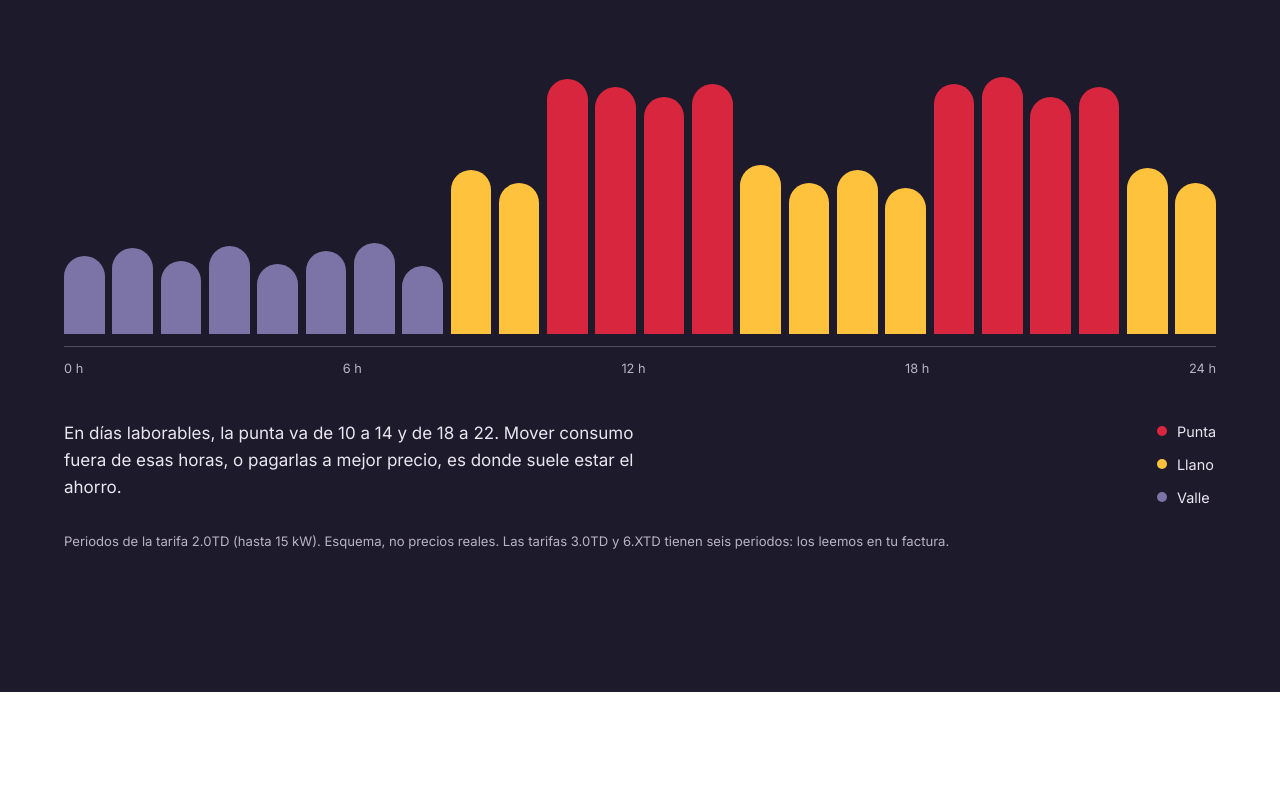
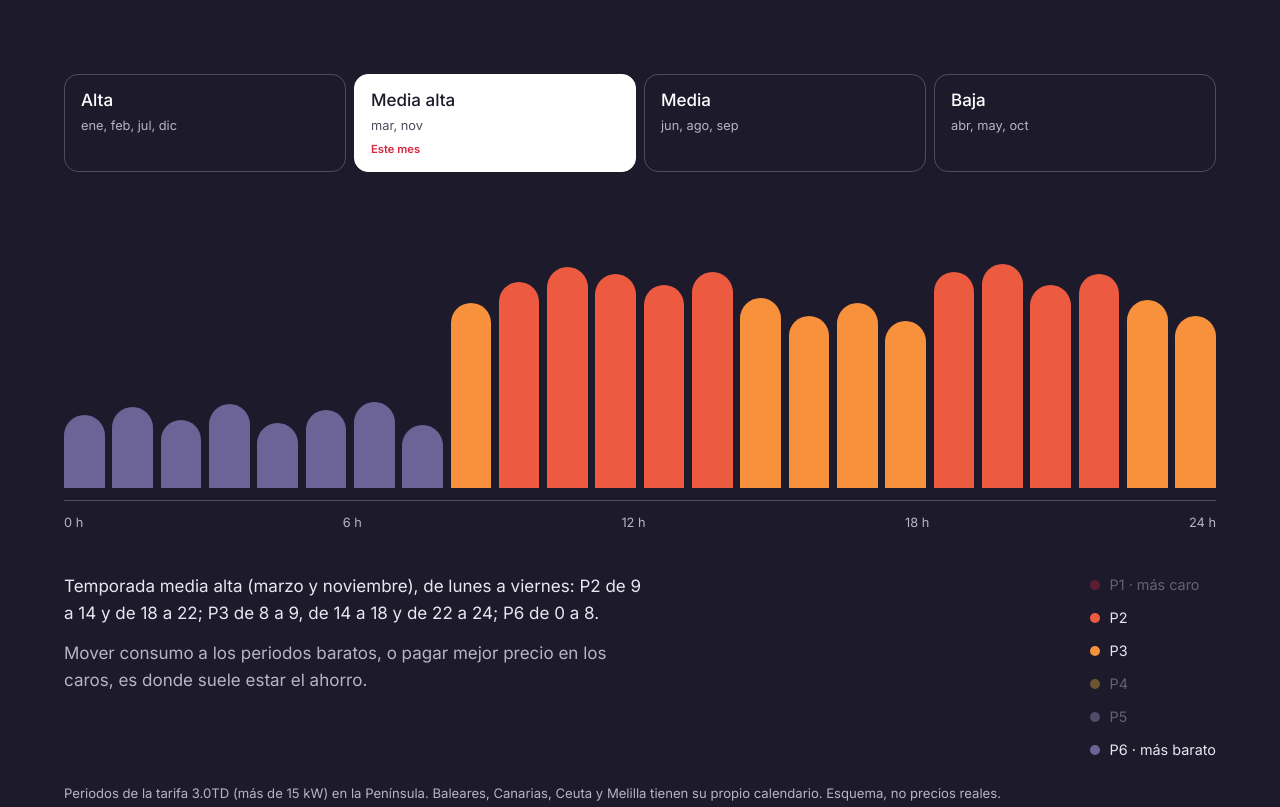
Before and after one commit to ETBENERGIA/web, a plain HTML site: page index.html in a window 1280 px wide. Shown: the part 1954-2761 px from the top of the page. Drawn offline with Linux system fonts and the light colour scheme.

Commit message:
Gráfico de tarifa: 3.0TD con temporadas (Península)
Co-Authored-By: Claude Opus 5.5 <noreply@anthropic.com>
Claude-Session: https://claude.ai/code/session_01Sg7FebjyvGi1TJpHnnfQXb

```diff
--- a/assets/site.css
+++ b/assets/site.css
@@ -13,7 +13,7 @@
 :root{
   --rojo:#D7263D;--rojo-osc:#A91B2E;--sol:#FFC23D;--tinta:#1D1A2B;--noche:#15121F;--arena:#FFF4DC;--papel:#FFFFFF;
   --gris:#4E4A5C;--gris-2:#6A6578;--linea:#E6E1EC;--linea-2:#CFC8D9;--tinta-2:#2A2640;
-  --claro:#E9E6F0;--claro-2:#B9B3C8;--valle:#7C74A6;
+  --claro:#E9E6F0;--claro-2:#B9B3C8;--valle:#7C74A6;--p1:#D7263D;--p2:#EC5B3F;--p3:#F7913C;--p4:#FFC23D;--p5:#B3A6DA;--p6:#6C6497;
   --tit:"Archivo",system-ui,sans-serif;--txt:"Inter",system-ui,-apple-system,"Segoe UI",sans-serif;
   --ancho:1240px;--pad:clamp(20px,5vw,80px);--sec:clamp(88px,11vw,150px)
 }
@@ -167,6 +167,17 @@ button{font:inherit;cursor:pointer}
 .burbuja.ver{opacity:1}
 .tarifa__pie{margin-top:40px;display:flex;flex-wrap:wrap;gap:28px 72px;justify-content:space-between;align-items:flex-start}
 .tarifa__pie p{max-width:34em;color:var(--claro)}
+.tarifa__extra{margin-top:12px;color:var(--claro-2)!important}
+.temporadas{display:grid;grid-template-columns:repeat(4,minmax(0,1fr));gap:8px;margin-bottom:56px}
+.temporadas button{border:1px solid rgba(255,255,255,.22);background:transparent;color:#fff;border-radius:14px;padding:12px 16px;text-align:left;font-weight:500;min-height:44px;display:flex;flex-direction:column;gap:2px;transition:background-color .25s,color .25s,border-color .25s}
+.temporadas button small{font-size:.8rem;font-weight:400;color:var(--claro-2)}
+.temporadas button:hover{border-color:rgba(255,255,255,.6)}
+.temporadas button[aria-pressed="true"]{background:#fff;color:var(--tinta);border-color:#fff}
+.temporadas button[aria-pressed="true"] small{color:var(--gris)}
+.temporadas button.hoy::after{content:"Este mes";font-size:.7rem;color:var(--sol);font-weight:600;margin-top:2px}
+.temporadas button[aria-pressed="true"].hoy::after{color:var(--rojo)}
+@media (max-width:640px){.temporadas{grid-template-columns:repeat(2,minmax(0,1fr))}}
+.leyenda{display:grid;grid-template-columns:repeat(2,auto);gap:10px 28px}
 .leyenda{display:flex;flex-direction:column;gap:10px;font-size:.9rem;color:var(--claro);margin:0;padding:0;list-style:none}
 .leyenda li{display:flex;align-items:center;gap:10px}
 .leyenda i{width:10px;height:10px;border-radius:50%}
--- a/assets/web.js
+++ b/assets/web.js
@@ -72,24 +72,31 @@
     document.querySelectorAll(".aparece").forEach(function (el) { el.classList.add("visto"); });
   }
 
-  /* Periodos de la tarifa 2.0TD por horas (esquema, no precios) */
+  /* Periodos de la tarifa 3.0TD en la Península por horas (esquema, no precios).
+     Laborables: 9-14 y 18-22 (franja cara), 8-9, 14-18 y 22-24 (franja media), 0-8 P6.
+     Fines de semana y festivos nacionales: P6 todo el día. */
   var barras = document.getElementById("barras");
   var burbuja = document.getElementById("burbuja");
   var notaDia = document.getElementById("nota-dia");
   if (barras) {
-    var nombres = { p: "Punta", l: "Llano", v: "Valle" };
-    var colores = { p: "var(--rojo)", l: "var(--sol)", v: "var(--valle)" };
-    var alto = { v: 30, l: 60, p: 94 };
+    var temporadas = {
+      alta: { nombre: "alta", meses: "enero, febrero, julio y diciembre", cara: 1, media: 2 },
+      mediaalta: { nombre: "media alta", meses: "marzo y noviembre", cara: 2, media: 3 },
+      media: { nombre: "media", meses: "junio, agosto y septiembre", cara: 3, media: 4 },
+      baja: { nombre: "baja", meses: "abril, mayo y octubre", cara: 4, media: 5 }
+    };
+    var porMes = ["alta", "alta", "mediaalta", "baja", "baja", "media", "alta", "media", "media", "baja", "mediaalta", "alta"];
+    var alto = { 1: 94, 2: 81, 3: 68, 4: 56, 5: 43, 6: 28 };
     var vaiven = [0, 3, -2, 4, -3, 2, 5, -4, 3, -2, 4, 1, -3, 2, 5, -2, 3, -4, 2, 5, -3, 1, 4, -2];
     var finde = false;
-    var notas = {
-      laborable: "En días laborables, la punta va de 10 a 14 y de 18 a 22. Mover consumo fuera de esas horas, o pagarlas a mejor precio, es donde suele estar el ahorro.",
-      finde: "Sábados, domingos y festivos nacionales, todo el día es valle. Si tu negocio abre en fin de semana, eso cambia qué tarifa te conviene."
-    };
+    var temp = porMes[new Date().getMonth()];
+    var hoy = document.querySelector('[data-temp="' + temp + '"]');
+    if (hoy) hoy.classList.add("hoy");
     function periodo(h) {
-      if (finde || h < 8) return "v";
-      if ((h >= 10 && h < 14) || (h >= 18 && h < 22)) return "p";
-      return "l";
+      var t = temporadas[temp];
+      if (finde || h < 8) return 6;
+      if ((h >= 9 && h < 14) || (h >= 18 && h < 22)) return t.cara;
+      return t.media;
     }
     var celdas = [];
     for (var h = 0; h < 24; h++) {
@@ -102,20 +109,35 @@
       barras.appendChild(b);
       celdas.push(s);
     }
+    var leyenda = document.getElementById("leyenda");
+    if (leyenda) leyenda.innerHTML = [1, 2, 3, 4, 5, 6].map(function (p) {
+      return '<li data-p="' + p + '"><i style="background:var(--p' + p + ')"></i>P' + p + (p === 1 ? " · más caro" : p === 6 ? " · más barato" : "") + "</li>";
+    }).join("");
     function pintar() {
+      var t = temporadas[temp];
+      var usados = {};
       celdas.forEach(function (s, i) {
         var p = periodo(i);
+        usados[p] = true;
         s.style.setProperty("--h", (alto[p] + vaiven[i]) + "%");
-        s.style.setProperty("--c", colores[p]);
+        s.style.setProperty("--c", "var(--p" + p + ")");
         s.parentNode.setAttribute("data-p", p);
       });
-      notaDia.textContent = finde ? notas.finde : notas.laborable;
+      if (leyenda) leyenda.querySelectorAll("li").forEach(function (li) { li.style.opacity = usados[li.getAttribute("data-p")] ? "1" : ".35"; });
+      notaDia.textContent = finde
+        ? "Sábados, domingos y festivos nacionales: P6, el periodo más barato, las 24 horas y en cualquier temporada."
+        : "Temporada " + t.nombre + " (" + t.meses + "), de lunes a viernes: P" + t.cara + " de 9 a 14 y de 18 a 22; P" + t.media + " de 8 a 9, de 14 a 18 y de 22 a 24; P6 de 0 a 8.";
+      document.querySelectorAll("[data-temp]").forEach(function (o) {
+        o.setAttribute("aria-pressed", o.getAttribute("data-temp") === temp ? "true" : "false");
+        o.disabled = finde;
+        o.style.opacity = finde ? ".45" : "";
+      });
     }
     function mostrar(e) {
       var b = e.target.closest(".barra");
       if (!b) { burbuja.classList.remove("ver"); return; }
       var i = +b.getAttribute("data-h");
-      burbuja.textContent = (i < 10 ? "0" : "") + i + ":00–" + (i + 1 < 10 ? "0" : "") + (i + 1) + ":00 · " + nombres[b.getAttribute("data-p")];
+      burbuja.textContent = (i < 10 ? "0" : "") + i + ":00–" + (i + 1 < 10 ? "0" : "") + (i + 1) + ":00 · P" + b.getAttribute("data-p");
       burbuja.style.left = (b.offsetLeft + b.offsetWidth / 2) + "px";
       burbuja.classList.add("ver");
     }
@@ -128,6 +150,9 @@
         document.querySelectorAll("[data-dia]").forEach(function (o) { o.setAttribute("aria-pressed", o === btn ? "true" : "false"); });
         pintar();
       });
+    });
+    document.querySelectorAll("[data-temp]").forEach(function (btn) {
+      btn.addEventListener("click", function () { temp = btn.getAttribute("data-temp"); pintar(); });
     });
     if (quieto || !("IntersectionObserver" in window)) pintar();
     else new IntersectionObserver(function (e, o) {
--- a/index.html
+++ b/index.html
@@ -151,17 +151,22 @@
         </div>
       </div>
       <div class="aparece">
+        <div class="temporadas" role="group" aria-label="Temporada">
+          <button type="button" data-temp="alta" aria-pressed="false">Alta<small>ene, feb, jul, dic</small></button>
+          <button type="button" data-temp="mediaalta" aria-pressed="false">Media alta<small>mar, nov</small></button>
+          <button type="button" data-temp="media" aria-pressed="false">Media<small>jun, ago, sep</small></button>
+          <button type="button" data-temp="baja" aria-pressed="false">Baja<small>abr, may, oct</small></button>
+        </div>
         <div class="barras" id="barras" aria-hidden="true"><span class="burbuja" id="burbuja"></span></div>
         <div class="eje" aria-hidden="true"><span>0 h</span><span>6 h</span><span>12 h</span><span>18 h</span><span>24 h</span></div>
         <div class="tarifa__pie">
-          <p id="nota-dia" aria-live="polite">En días laborables, la punta va de 10 a 14 y de 18 a 22. Mover consumo fuera de esas horas, o pagarlas a mejor precio, es donde suele estar el ahorro.</p>
-          <ul class="leyenda">
-            <li><i style="background:var(--rojo)"></i>Punta</li>
-            <li><i style="background:var(--sol)"></i>Llano</li>
-            <li><i style="background:var(--valle)"></i>Valle</li>
-          </ul>
+          <div>
+            <p id="nota-dia" aria-live="polite">En una 3.0TD cada hora cae en uno de seis periodos, del P1 (el más caro) al P6 (el más barato), según la temporada y el tipo de día.</p>
+            <p class="tarifa__extra">Mover consumo a los periodos baratos, o pagar mejor precio en los caros, es donde suele estar el ahorro.</p>
+          </div>
+          <ul class="leyenda" id="leyenda"></ul>
         </div>
-        <p class="nota-esquema">Periodos de la tarifa 2.0TD (hasta 15 kW). Esquema, no precios reales. Las tarifas 3.0TD y 6.XTD tienen seis periodos: los leemos en tu factura.</p>
+        <p class="nota-esquema">Periodos de la tarifa 3.0TD (más de 15 kW) en la Península. Baleares, Canarias, Ceuta y Melilla tienen su propio calendario. Esquema, no precios reales.</p>
       </div>
     </div>
   </section>
```
